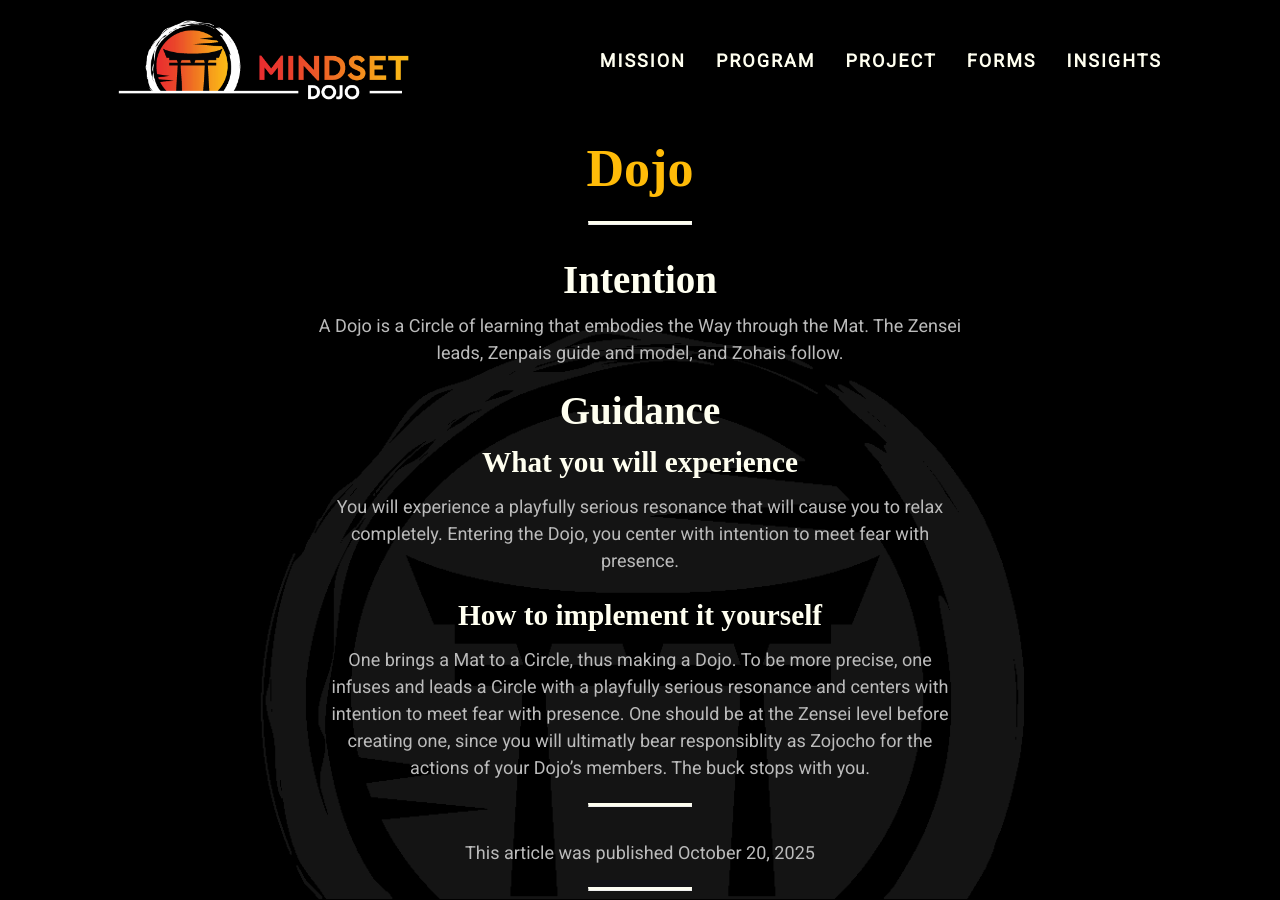
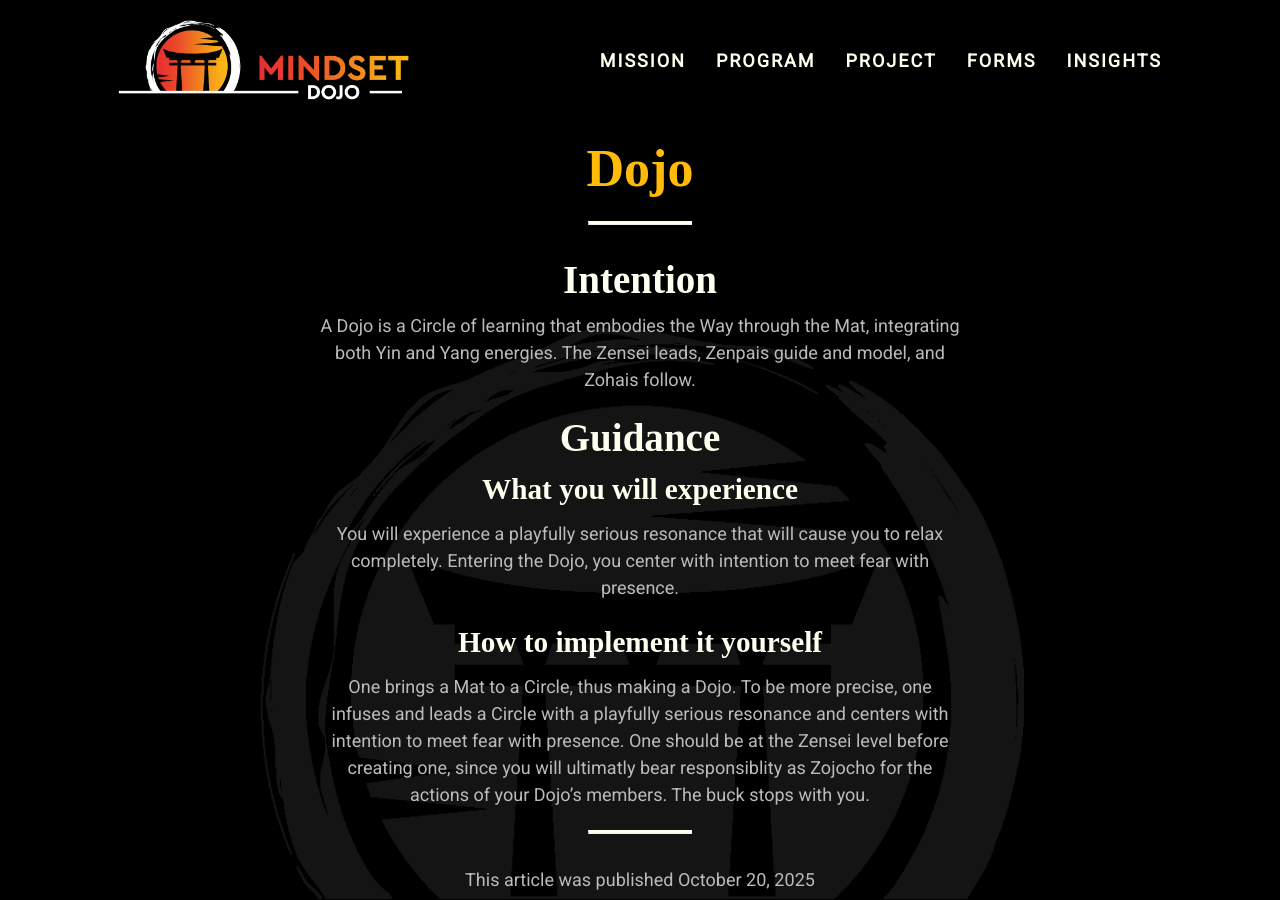
Before and after one commit to mindset-dojo/mindset-dojo.github.io, a Jekyll site: the page built from _forms/2025-10-20-dojo.md, in a window 1280 px wide and 900 px high. Built offline with Jekyll 4.4.1, drawn with Linux system fonts in a browser that asks for light colours; some web fonts are replaced.

Commit message:
feat(dojo): introduce integration of yin and yang to dojo definition.

```diff
--- a/_forms/2025-10-20-dojo.md
+++ b/_forms/2025-10-20-dojo.md
@@ -16,7 +16,7 @@ excerpt: "A Dojo is a Circle of learning that embodies the Way through the Mat."
 
 ## Intention
 
-A Dojo is a Circle of learning that embodies the Way through the Mat. The Zensei leads, Zenpais guide and model, and Zohais follow.
+A Dojo is a Circle of learning that embodies the Way through the Mat, integrating both Yin and Yang energies. The Zensei leads, Zenpais guide and model, and Zohais follow.
 
 ## Guidance
 
```
